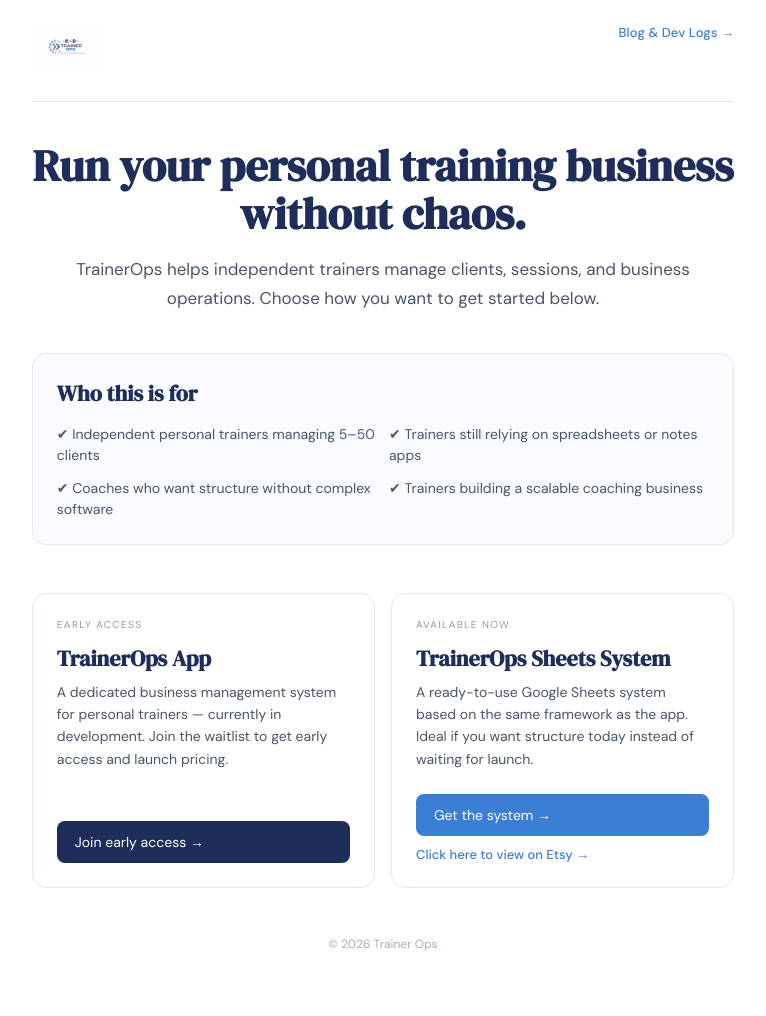
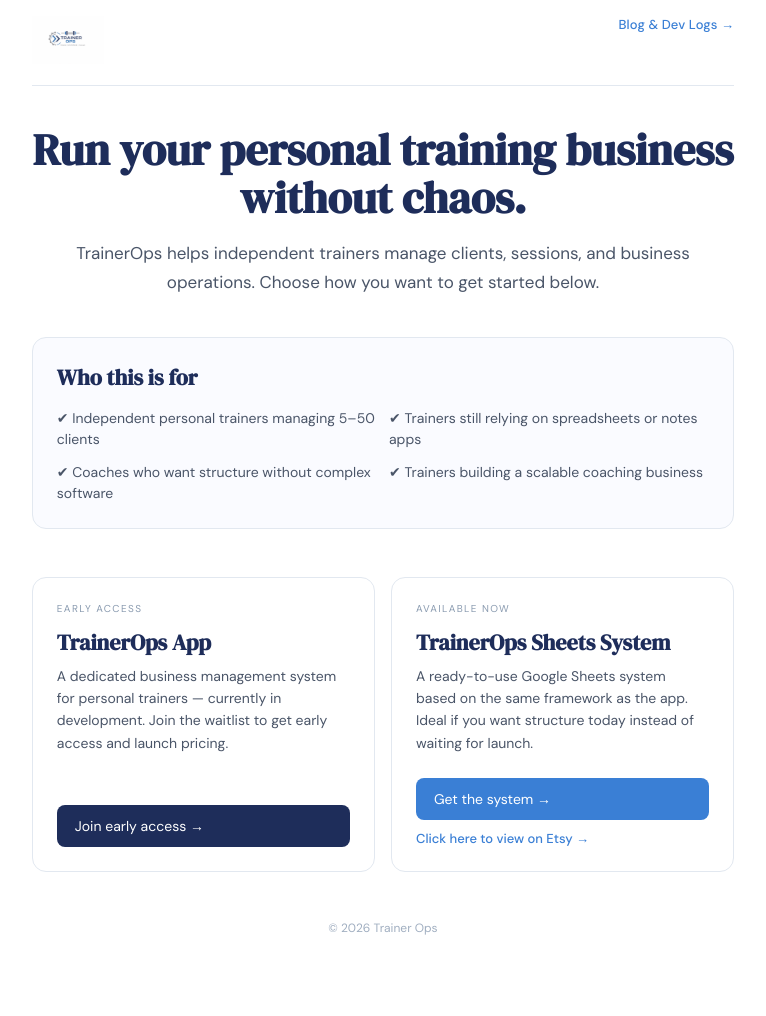
Before and after one commit to thetrainerops-code/thetrainerops, a Jekyll site: the page index.html, which Jekyll copies as it is, in a window 1280 px wide. Shown: the whole page, without its empty margins (257-1023 px from the left). Built offline with Jekyll 4.4.1, drawn with Linux system fonts in a browser that asks for light colours.

Commit message:
Update index.html

```diff
--- a/index.html
+++ b/index.html
@@ -32,7 +32,7 @@
 nav {
   display: flex;
   justify-content: space-between;
-  padding: 1.5rem 0;
+  padding: 1rem 0;
   border-bottom: 1px solid #E2E8F0;
   margin-bottom: 2.5rem;
 }
```
